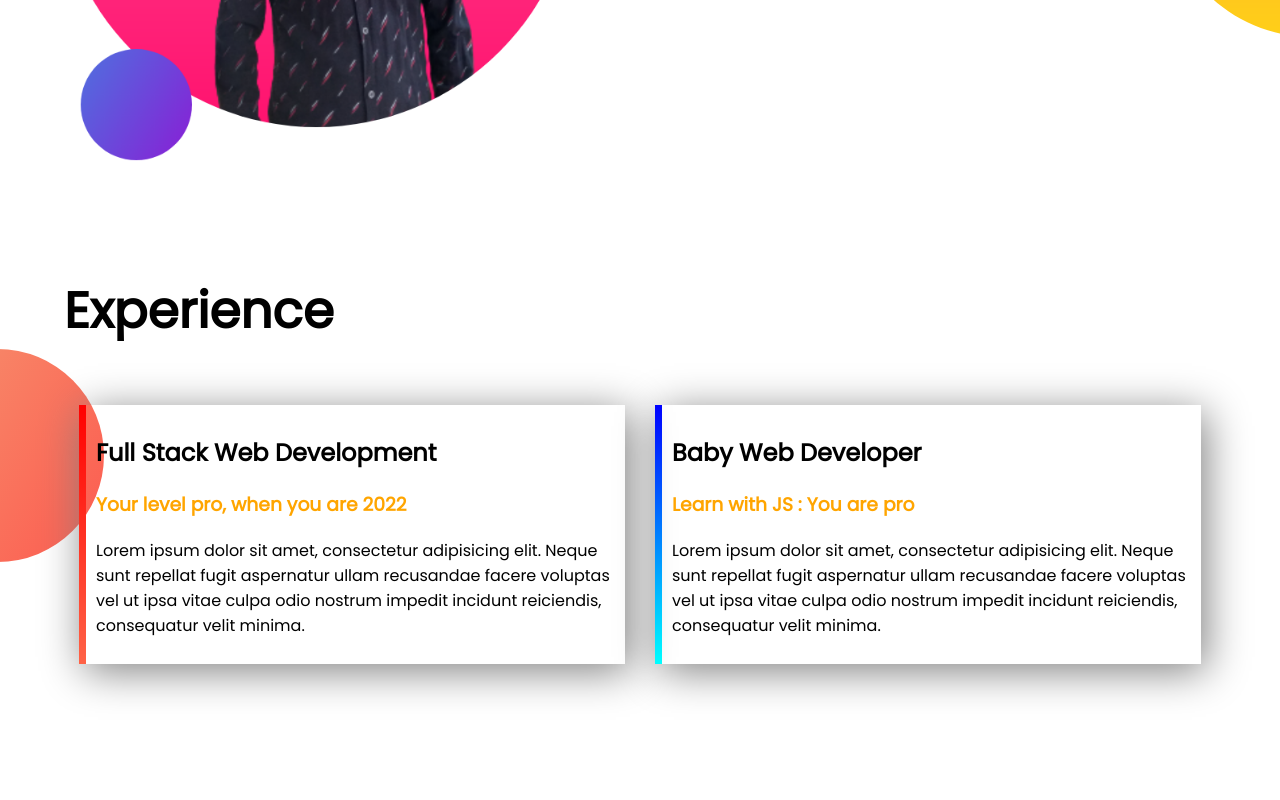
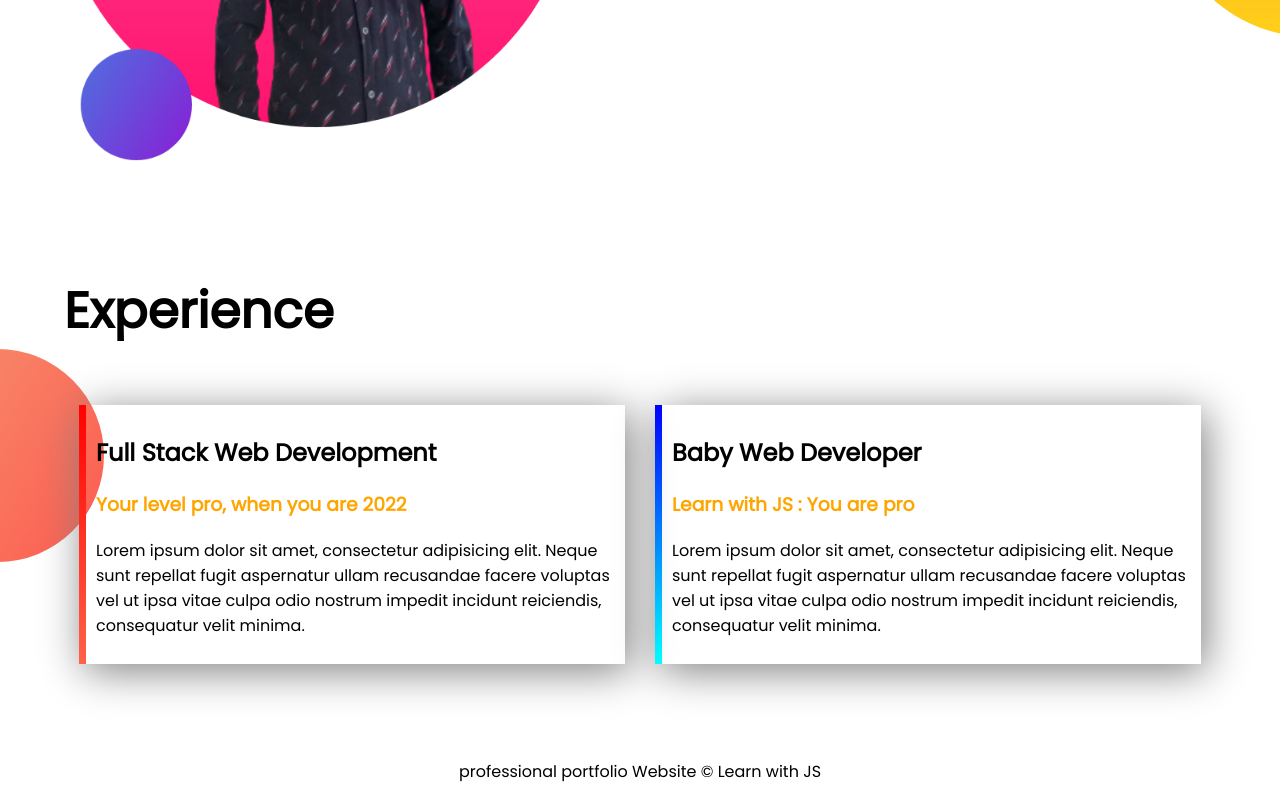
Before and after one commit to pappu99/professional-portfolio, a plain HTML site: page index.html in a window 1280 px wide. Shown: the part 971-1771 px from the top of the page. Before the commit the page ends 1714 px from the top, so only its background shows below. Drawn offline with Linux system fonts and the light colour scheme.

Commit message:
footer and finishing

```diff
--- a/index.html
+++ b/index.html
@@ -53,5 +53,9 @@
             </div>
         </div>
     </section>
+
+    <footer>
+        <p>professional portfolio Website &COPY; Learn with JS</p>
+    </footer>
 </body>
 </html>
--- a/style.css
+++ b/style.css
@@ -71,3 +71,6 @@ h1{
     border-image-slice: 1;
     padding: 10px;
 }
+footer p{
+    text-align: center;
+}
```
